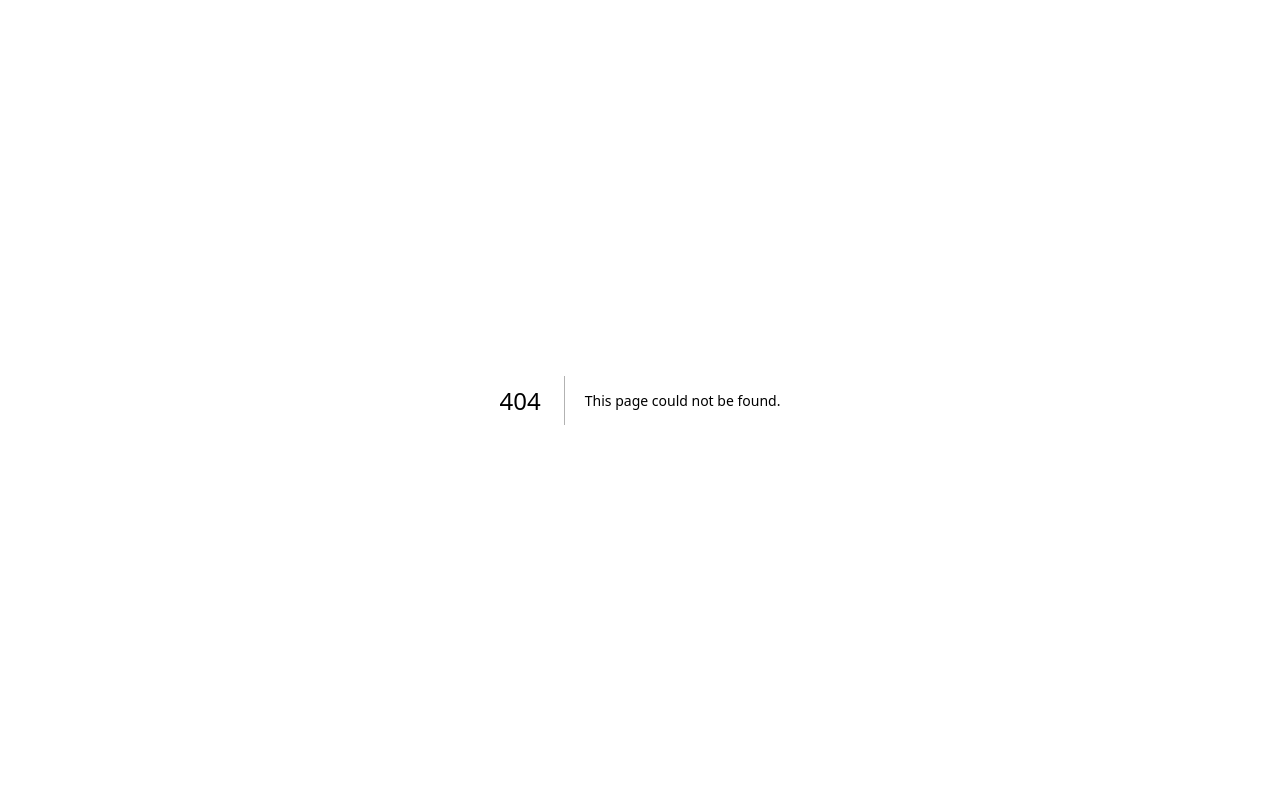
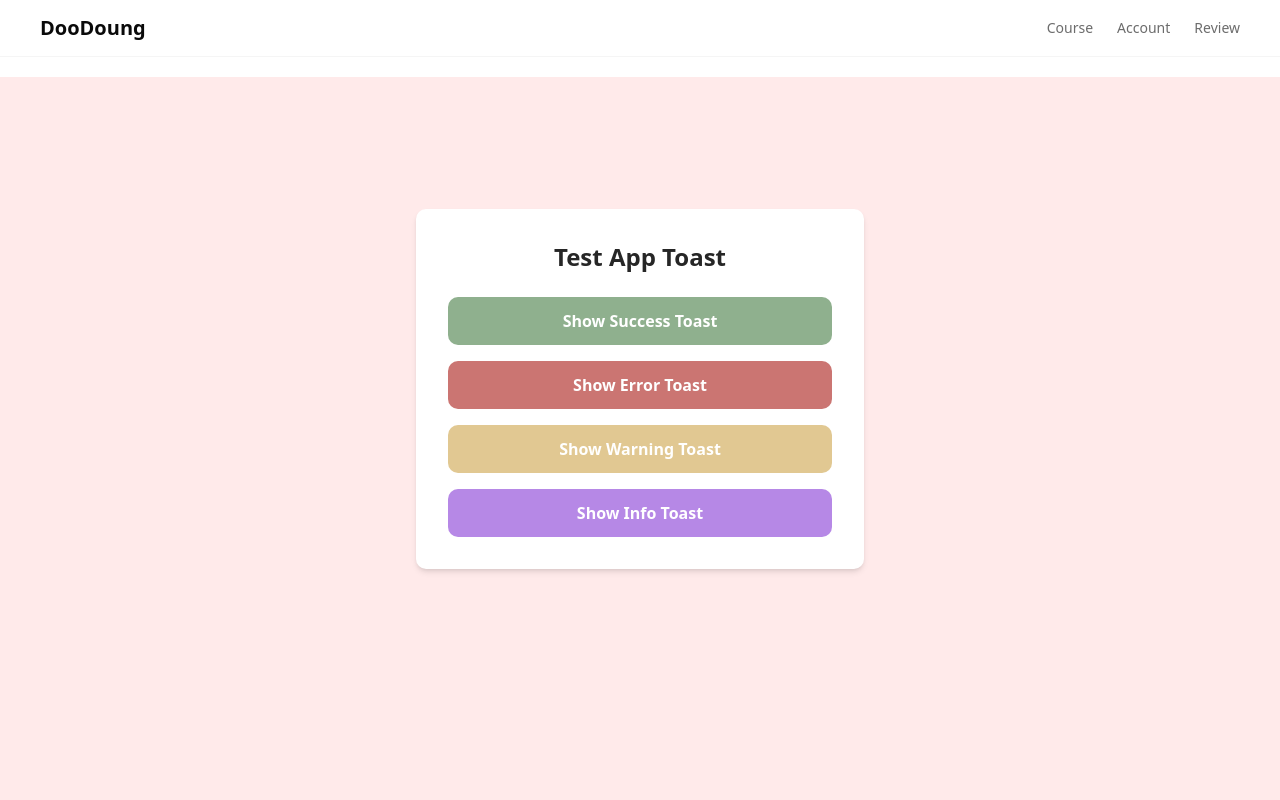
Before and after one commit to DooDoung/doo-doung-frontend, a Next.js app: page /testtoast in a window 1280 px wide. Before the commit this address had no page. Shown: the top 800 px of the page. Built offline with nearby package versions, Linux system fonts and the light colour scheme.

Commit message:
add: no-style toast and test page

```diff
--- /dev/null
+++ b/src/lib/app-toast.ts
@@ -0,0 +1,44 @@
+import React from "react";
+import { toast } from "react-hot-toast";
+import {
+  CheckCircle2,
+  AlertCircle,
+  AlertTriangle,
+  Info,
+} from "lucide-react";
+
+// สไตล์กลางสำหรับไอคอน
+const iconStyle = "h-6 w-6";
+
+// สไตล์กลางสำหรับตัว Toast (ยกเว้นสีขอบ)
+const baseToastStyle = "bg-white text-neutral-900";
+
+/**
+ * Custom toast functions for the application, providing consistent styling.
+ */
+export const AppToast = {
+  success: (message: string) => {
+    toast(message, {
+      className: `${baseToastStyle} border-2 border-green-500`,
+      icon: React.createElement(CheckCircle2, { className: `${iconStyle} text-green-500` }),
+    });
+  },
+  error: (message: string) => {
+    toast(message, {
+      className: `${baseToastStyle} border-2 border-red-500`,
+      icon: React.createElement(AlertCircle, { className: `${iconStyle} text-red-500` }),
+    });
+  },
+  warning: (message: string) => {
+    toast(message, {
+      className: `${baseToastStyle} border-2 border-yellow-500`,
+      icon: React.createElement(AlertTriangle, { className: `${iconStyle} text-yellow-500` }),
+    });
+  },
+  info: (message: string) => {
+    toast(message, {
+      className: `${baseToastStyle} border-2 border-blue-500`,
+      icon: React.createElement(Info, { className: `${iconStyle} text-blue-500` }),
+    });
+  },
+};
--- /dev/null
+++ b/src/pages/testtoast.tsx
@@ -0,0 +1,42 @@
+import { DefaultLayout } from "@/components/globalComponents";
+import { AppToast } from "../lib/app-toast";
+
+export default function TestToastPage() {
+  return (
+    <DefaultLayout>
+      <div className="flex flex-col items-center py-5 bg-primary-250 min-h-screen">
+        <div className="p-8 bg-white rounded-lg shadow-md w-full max-w-md my-28">
+          <h1 className="text-2xl font-bold text-center text-neutral-800 mb-6">
+            Test App Toast
+          </h1>
+          <div className="grid grid-cols-1 gap-4">
+            <button
+              className="w-full px-4 py-3 font-semibold text-white bg-success rounded-lg hover:bg-green-600 focus:outline-none focus:ring-2 focus:ring-offset-2 focus:ring-green-500 transition-colors"
+              onClick={() => AppToast.success("This is a success message!")}
+            >
+              Show Success Toast
+            </button>
+            <button
+              className="w-full px-4 py-3 font-semibold text-white bg-error rounded-lg hover:bg-red-600 focus:outline-none focus:ring-2 focus:ring-offset-2 focus:ring-red-500 transition-colors"
+              onClick={() => AppToast.error("This is an error message!")}
+            >
+              Show Error Toast
+            </button>
+            <button
+              className="w-full px-4 py-3 font-semibold text-white bg-warning rounded-lg hover:bg-yellow-600 focus:outline-none focus:ring-2 focus:ring-offset-2 focus:ring-yellow-500 transition-colors"
+              onClick={() => AppToast.warning("This is a warning message!")}
+            >
+              Show Warning Toast
+            </button>
+            <button
+              className="w-full px-4 py-3 font-semibold text-white bg-accent-violet rounded-lg hover:bg-purple-600 focus:outline-none focus:ring-2 focus:ring-offset-2 focus:ring-blue-500 transition-colors"
+              onClick={() => AppToast.info("This is an info message!")}
+            >
+              Show Info Toast
+            </button>
+          </div>
+        </div>
+      </div>
+    </DefaultLayout>
+  );
+}
```
